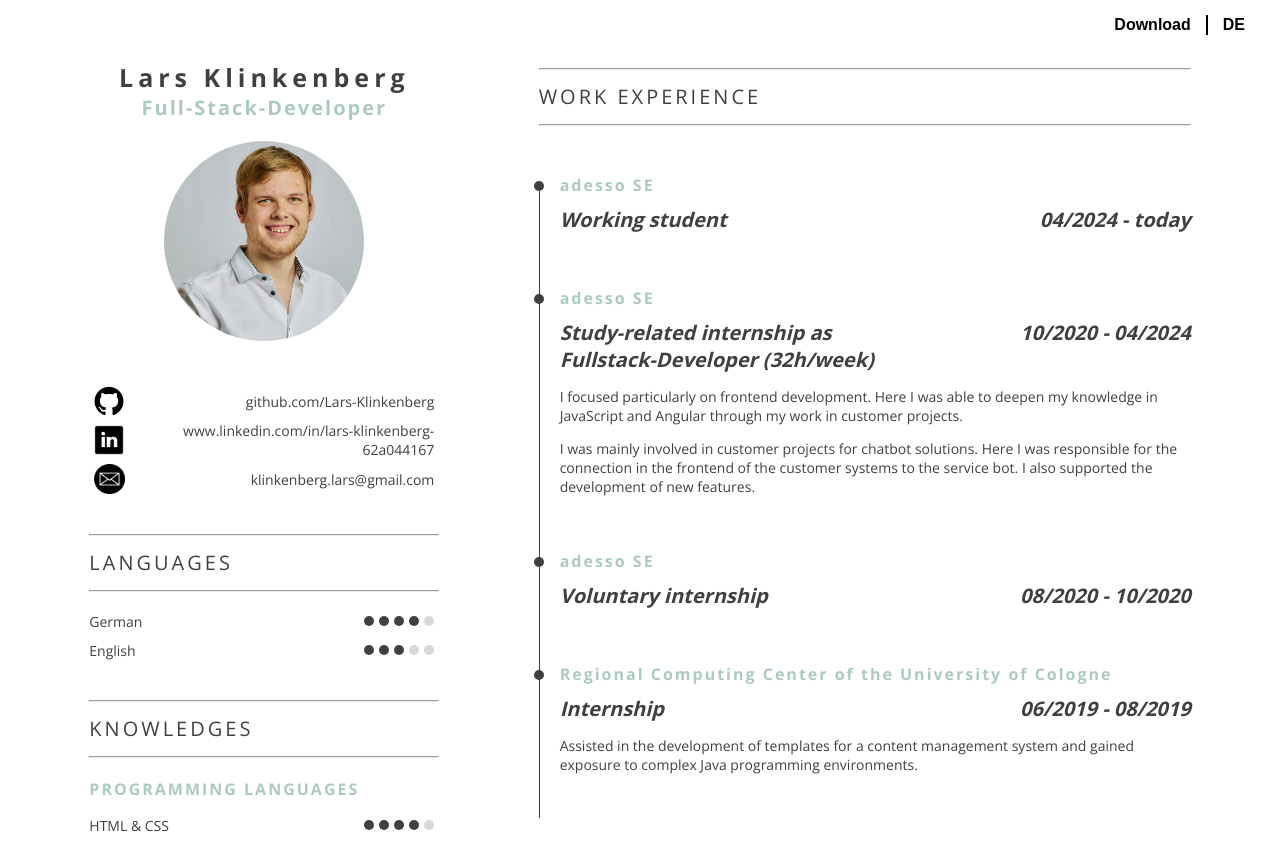
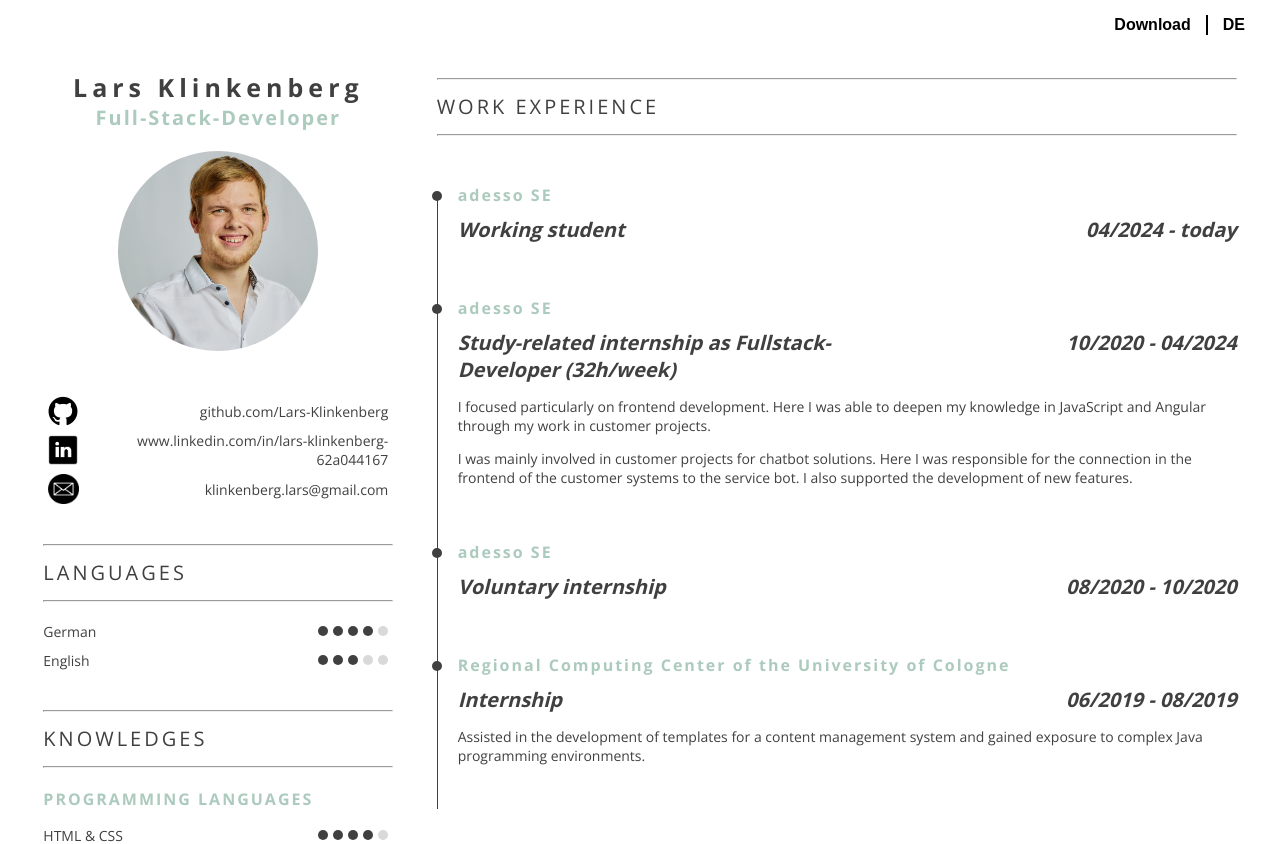
Before and after one commit to Lars-Klinkenberg/resume, an Angular app: page / in a window 1280 px wide. Shown: the top 844 px of the page. Built offline with nearby package versions, Linux system fonts and the light colour scheme.

Commit message:
styling changes

```diff
--- a/src/app/app.component.scss
+++ b/src/app/app.component.scss
@@ -33,7 +33,11 @@
     flex-direction: row;
     flex-wrap: wrap;
     justify-content: space-evenly;
+    padding: 10px;
+    max-width: 1500px;
+    margin: auto;
     margin-top: 50px;
+    margin-bottom: 0;
 
     .resumeSide {
         max-width: min(100%, 350px);
@@ -98,8 +102,7 @@
 
     .resumeMain {
         flex-grow: 100;
-        min-width: min(100%, 500px);
-        max-width: calc(90% - 500px);
+        max-width: min(100%, 800px);
         margin: 10px;
 
         .allExperiences {
@@ -127,5 +130,13 @@
 
     .resumePage {
         margin-top: 0;
+
+        .resumeSide {
+            max-width: 30%;
+        }
+
+        .resumeMain {
+            max-width: 60%;
+        }
     }
 }
--- a/src/styles.scss
+++ b/src/styles.scss
@@ -52,4 +52,8 @@ a {
         print-color-adjust: exact !important;
         /* Firefox 97+, Safari 15.4+ */
     }
+
+    @page {
+        size: A4;
+    }
 }
```
